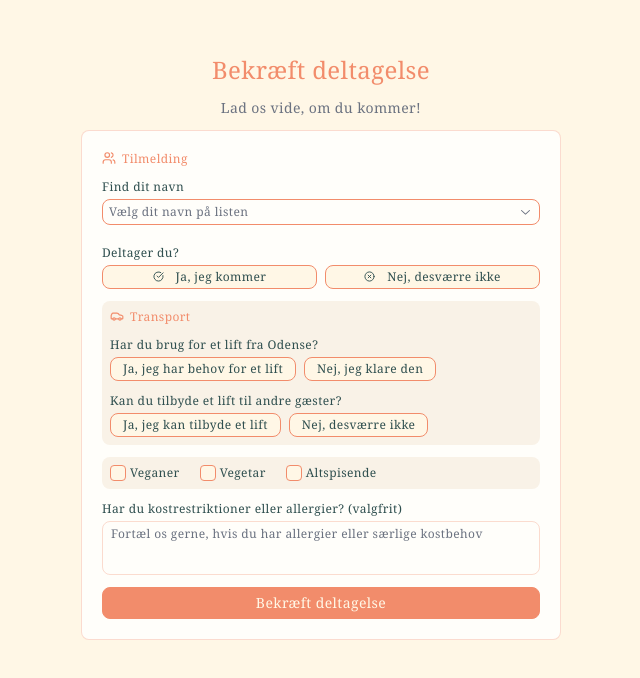
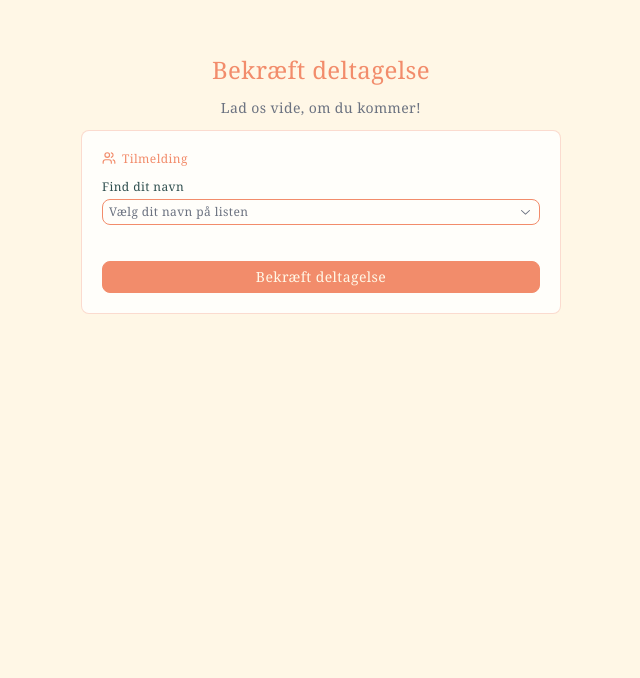
Before and after one commit to KatlaTL/wedding_application, a React (Vite) app: page / in a window 1280 px wide. Shown: the part 3320-3998 px from the top of the page, without its empty margins (319-959 px from the left). Built offline with nearby package versions, Linux system fonts and the light colour scheme.

Commit message:
updated the button styling a bit and added react functionality to the invitation component

```diff
--- a/src/components/Button.tsx
+++ b/src/components/Button.tsx
@@ -2,7 +2,7 @@ import type { LucideProps } from "lucide-react";
 import type { ButtonHTMLAttributes } from "react";
 
 interface ButtoneProps extends ButtonHTMLAttributes<HTMLButtonElement> {
-    variant?: "primary" | "secondary";
+    variant?: "primary" | "secondary" | "secondary-no-hover" | "destructive";
     size?: "small" | "medium" | "large";
     icon?: React.ForwardRefExoticComponent<Omit<LucideProps, "ref">>;
 }
@@ -16,11 +16,24 @@ const Button: React.FC<ButtoneProps> = ({
     ...props
 }) => {
 
-    const baseStyle = "w-full rounded-lg bg-background border border-primary hover:cursor-pointer";
+    const baseStyle = "w-full rounded-lg bg-background border border-primary hover:cursor-pointer outline-none";
 
-    const variantStyle = variant === "primary"
-        ? "text-color-text hover:bg-tertiary/90 hover:border-[var(--color-tertiary)]"
-        : "bg-primary hover:text-primary/90 hover:bg-background text-background hover:shadow-lg active:shadow-none";
+    let variantStyle = "";
+
+    switch (variant) {
+        case "primary":
+            variantStyle = "text-color-text hover:bg-tertiary/90 hover:border-[var(--color-tertiary)]";
+            break;
+        case "secondary":
+            variantStyle = "bg-primary hover:text-primary/90 hover:bg-background text-background hover:shadow-lg active:shadow-none";
+            break;
+        case "secondary-no-hover":
+            variantStyle = "bg-primary text-background";
+            break;
+        case "destructive":
+            variantStyle = "bg-destructive  text-white"
+            break;
+    }
 
     let sizeStyle = "";
 
@@ -39,8 +52,8 @@ const Button: React.FC<ButtoneProps> = ({
     const buttonIconStyle = Icon ? "flex items-center justify-center gap-3" : "";
 
     const iconStyle = variant === "primary"
-        ? "text-color-text h-[11px] w-[11px] mb-[0.5px]"
-        : "text-primary h-[11px] w-[11px] mb-[0.5px]";
+        ? "h-[11px] w-[11px] mb-[0.5px]"
+        : "h-[11px] w-[11px] mb-[0.5px]";
 
     return (
         <button
--- a/src/pages/Invitation/Invitation.tsx
+++ b/src/pages/Invitation/Invitation.tsx
@@ -8,14 +8,30 @@ import HeadingWithIcon from "../../components/HeadingWithIcon";
 import ButtonGroup from "./_components/ButtonGroup";
 import Wrapper from "./_components/Wrapper";
 import { Checkbox, CheckboxIndicator } from "../../components/Checkbox";
+import { useState } from "react";
+import type { CheckedState } from "@radix-ui/react-checkbox";
 
 const Invitation = () => {
+    const [attendee, setAttendee] = useState<string>();
+    const [isAttending, setIsAttending] = useState<boolean>();
+    const [needLift, setNeedLift] = useState<boolean>();
+    const [canOfferLift, setCanOfferLift] = useState<boolean>();
+    const [dietary, setDietary] = useState<string>();
+    const [allergies, setAllergies] = useState<string>();
+
+    const invitations: string[] = ["Asger", "Rikke", "Jakob", "Morten", "Frederik"];
 
     const dietaryOptions: string[] = ["Veganer", "Vegetar", "Altspisende"];
 
+    const handleCheckedChange = (checked: CheckedState, value: string) => {
+        if (checked) {
+            setDietary(value);
+        }
+    }
+
     return (
         <Section title="Bekræft deltagelse" description="Lad os vide, om du kommer!">
-
+            <form onSubmit={(e) => e.preventDefault()}>
                 <div className="bg-background-muted rounded-lg border-primary-30 border p-5 w-120">
                     <div className="flex flex-col items-start text-left gap-3">
                         <HeadingWithIcon icon={Users} text="Tilmelding" />
@@ -23,7 +39,7 @@ const Invitation = () => {
                         <Wrapper className="mb-2">
                             <p className="!text-color-text">Find dit navn</p>
 
-                            <Select>
+                            <Select onValueChange={(v) => setAttendee(v)}>
                                 <SelectTrigger className="SelectTrigger rounded-lg cursor-pointer flex w-full border-primary border outline-none text-left text-xs px-1.5 py-1 text-muted-foreground justify-between focus:outline-none" aria-label="Name">
                                     <SelectValue placeholder="Vælg dit navn på listen" />
                                     <SelectIcon className="SelectIcon">
@@ -38,9 +54,7 @@ const Invitation = () => {
                                         </SelectScrollUpButton>
 
                                         <SelectViewport>
-                                            <SelectItem value="asger">Asger</SelectItem>
-                                            <SelectItem value="rikke">Rikke</SelectItem>
-                                            <SelectItem value="jakob">Jakob</SelectItem>
+                                            {invitations.map(value => <SelectItem value={value}>{value}</SelectItem>)}
                                         </SelectViewport>
 
                                         <SelectScrollDownButton className="flex h-[25px] cursor-default items-center justify-center bg-white text-muted-foreground">
@@ -48,69 +62,75 @@ const Invitation = () => {
                                         </SelectScrollDownButton>
                                     </SelectContent>
                                 </SelectPortal>
-
                             </Select>
                         </Wrapper>
-
+                        {attendee && (
                             <Wrapper>
                                 <ButtonGroup title="Deltager du?">
-                            <Button size="small" icon={CheckCircle}>Ja, jeg kommer</Button>
-                            <Button size="small" icon={XCircle}>Nej, desværre ikke</Button>
+                                    <Button size="small" icon={CheckCircle} variant={isAttending ? "secondary-no-hover" : "primary"} onClick={() => setIsAttending(true)}>Ja, jeg kommer</Button>
+                                    <Button size="small" icon={XCircle} variant={isAttending === false ? "destructive" : "primary"} onClick={() => setIsAttending(false)}>Nej, desværre ikke</Button>
                                 </ButtonGroup>
                             </Wrapper>
+                        )}
 
+                        {isAttending && (
+                            <>
                                 <Wrapper className="bg-muted rounded-lg p-2">
                                     <HeadingWithIcon icon={Car} text="Transport" className="mb-2" />
 
                                     <ButtonGroup title="Har du brug for et lift fra Odense?" className="mb-2">
-                            <Button size="small" className="!w-auto px-3">Ja, jeg har behov for et lift</Button>
-                            <Button size="small" className="!w-auto px-3">Nej, jeg klare den</Button>
+                                        <Button size="small" className="!w-auto px-3" variant={needLift ? "secondary-no-hover" : "primary"} onClick={() => setNeedLift(true)}>Ja, jeg har behov for et lift</Button>
+                                        <Button size="small" className="!w-auto px-3" variant={needLift === false ? "destructive" : "primary"} onClick={() => setNeedLift(false)}>Nej, jeg klare den</Button>
                                     </ButtonGroup>
 
                                     <ButtonGroup title="Kan du tilbyde et lift til andre gæster?">
-                            <Button size="small" className="!w-auto px-3">Ja, jeg kan tilbyde et lift</Button>
-                            <Button size="small" className="!w-auto px-3">Nej, desværre ikke</Button>
+                                        <Button size="small" className="!w-auto px-3" variant={canOfferLift ? "secondary-no-hover" : "primary"} onClick={() => setCanOfferLift(true)}>Ja, jeg kan tilbyde et lift</Button>
+                                        <Button size="small" className="!w-auto px-3" variant={canOfferLift === false ? "destructive" : "primary"} onClick={() => setCanOfferLift(false)}>Nej, desværre ikke</Button>
                                     </ButtonGroup>
                                 </Wrapper>
 
+
                                 <Wrapper className="bg-muted rounded-lg p-2 !flex-row text-xs text-color-text">
-                        <form>
                                     <div className="flex gap-5">
-
                                         {dietaryOptions.map(value =>
                                             <div className="flex gap-1 text-xs">
                                                 <Checkbox
                                                     className="flex size-4 items-center justify-center bg-background rounded border-primary outline-none"
+                                                    onCheckedChange={(checked) => handleCheckedChange(checked, value)}
+                                                    checked={dietary === value}
                                                     id={value}
                                                 >
                                                     <CheckboxIndicator>
                                                         <CheckIcon className="size-4 bg-primary text-background-muted rounded" />
                                                     </CheckboxIndicator>
                                                 </Checkbox>
-                                        <label>
+                                                <label htmlFor={value}>
                                                     {value}
                                                 </label>
                                             </div>
                                         )}
                                     </div>
-                        </form>
                                 </Wrapper>
 
                                 <Wrapper>
-                        <p className="!text-color-text">Har du kostrestriktioner eller allergier? (valgfrit)</p>
+                                    <p className="!text-color-text">Har du kostrestriktioner eller allergier?</p>
 
                                     <textarea
                                         name="dietary"
+                                        value={allergies}
+                                        onChange={e => setAllergies(e.target.value)}
                                         placeholder="Fortæl os gerne, hvis du har allergier eller særlige kostbehov"
                                         rows={3}
                                         className="rounded-lg px-2 pt-1 resize-none text-xs text-color-text placeholder-muted-foreground placeholder:text-xs border border-primary-30 focus:outline-primary"
                                     />
                                 </Wrapper>
+                            </>
+                        )}
 
-                    <Button variant="secondary">Bekræft deltagelse</Button>
-
+                        <Button variant="secondary" className="mt-4">Bekræft deltagelse</Button>
                     </div>
                 </div>
+            </form>
         </Section>
     )
 }
--- a/src/styles/index.css
+++ b/src/styles/index.css
@@ -11,6 +11,7 @@
     --color-muted: #F9F2E7;
     --color-background-muted: #ffffffcc;
     --color-primary-30: #F28C6B4D;
+    --color-destructive: #EF4444;
 }
 
 @layer {
```
Lines whose indentation alone changed are shown as unchanged.
